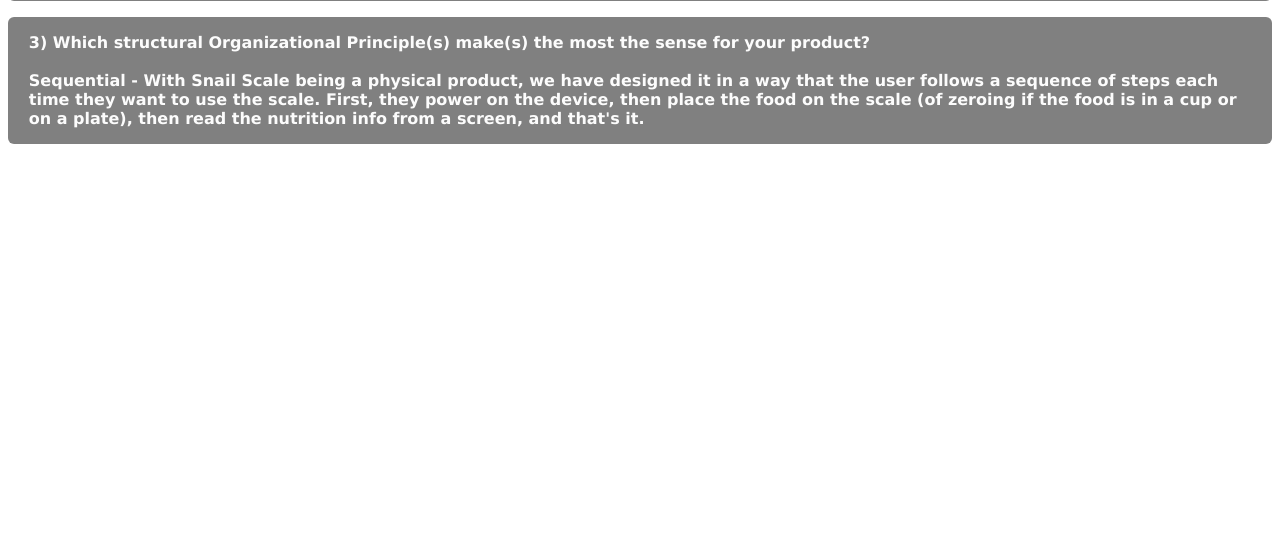
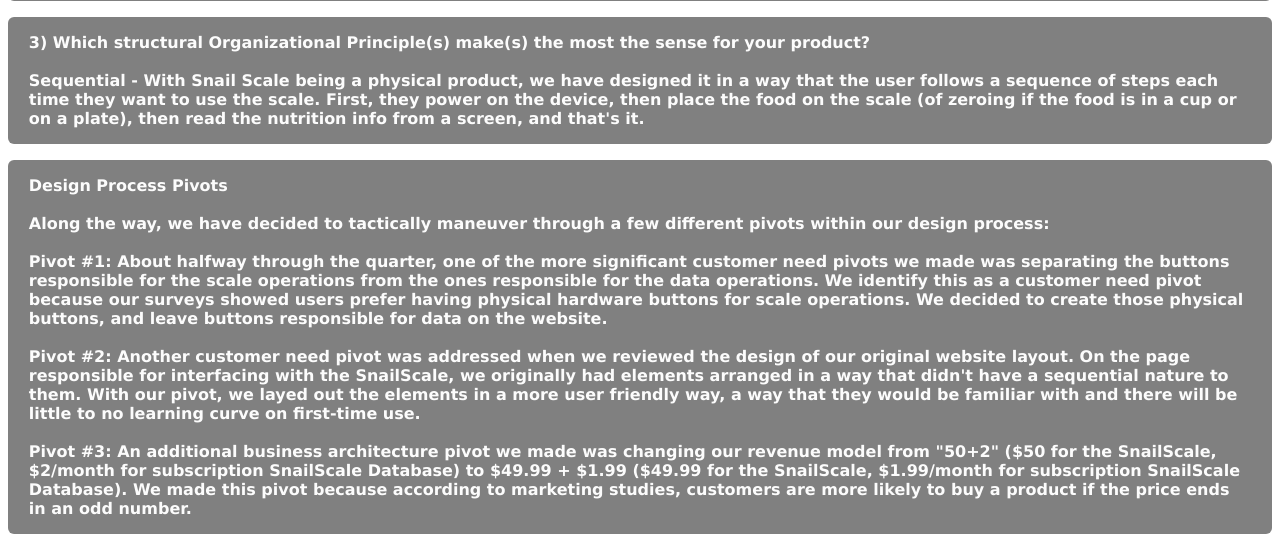
Before and after one commit to DallasDominguez1/assignment8, a Python web app: template web/src/templates/product.html in a window 1280 px wide. Shown: the part 4050-4600 px from the top of the page. Before the commit the page ends 4194 px from the top, so only its background shows below. Run offline with Jinja, Linux system fonts and the light colour scheme; the template is opened without the code that fills it, so the values that code supplies are empty.

Commit message:
design pivots

```diff
--- a/web/src/templates/home.html
+++ b/web/src/templates/home.html
@@ -46,7 +46,7 @@
 <div class='btn '> <a href="https://youtu.be/gd66ct18WD4">Link to Our YouTube Video</a> </div>
 
 <hr>
-<div class='btn '> <a href="./product">Click Here to See the Product Page</a> </div>
+<div class='btn '> <a href="./product">Click Here to See the Product Page and Design Pivots</a> </div>
 <div class='btn '> <a href="./productFeatures">Product Features</a> </div>
 <div class='btn '> <a href="./productInteractions">Product Interactions</a> </div>
 <div class='btn '> <a href="./costsAndRevenue">Costs and Revenue</a> </div>
--- a/web/src/templates/product.html
+++ b/web/src/templates/product.html
@@ -94,3 +94,18 @@
 
         Sequential - With Snail Scale being a physical product, we have designed it in a way that the user follows a sequence of steps each time they want to use the scale. First, they power on the device, then place the food on the scale (of zeroing if the food is in a cup or on a plate), then read the nutrition info from a screen, and that's it.
       </h3></div>
+
+      <div><h3>Design Process Pivots<br><br>
+
+        Along the way, we have decided to tactically maneuver through a few different pivots within our design process:<br><br>
+
+        Pivot #1: About halfway through the quarter, one of the more significant customer need pivots we made was separating the buttons responsible for the scale operations from the ones responsible for the data operations.
+        We identify this as a customer need pivot because our surveys showed users prefer having physical hardware buttons for scale operations. We decided to create those physical buttons, and leave buttons responsible for data
+        on the website.<br><br>
+
+        Pivot #2: Another customer need pivot was addressed when we reviewed the design of our original website layout. On the page responsible for interfacing with the SnailScale, we originally had elements arranged in a way that
+        didn't have a sequential nature to them. With our pivot, we layed out the elements in a more user friendly way, a way that they would be familiar with and there will be little to no learning curve on first-time use.<br><br>
+
+        Pivot #3: An additional business architecture pivot we made was changing our revenue model from "50+2" ($50 for the SnailScale, $2/month for subscription SnailScale Database) to $49.99 + $1.99 ($49.99 for the SnailScale, $1.99/month for subscription SnailScale Database).
+        We made this pivot because according to marketing studies, customers are more likely to buy a product if the price ends in an odd number.
+      </h3></div>
```
